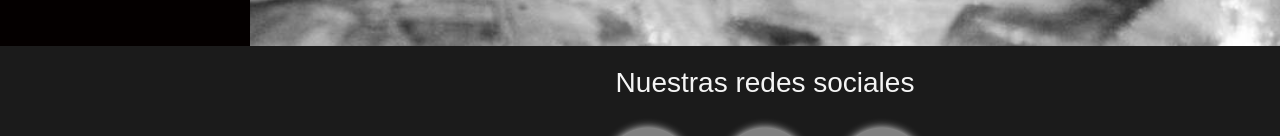
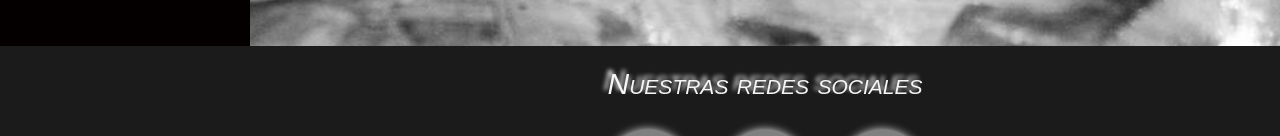
Before and after one commit to gustycastro/proyecto-coderhouse, a website: page paginas/contacto.html in a window 1280 px wide. Shown: the part 754-890 px from the top of the page. Drawn offline with nearby package versions, Linux system fonts and the light colour scheme; a web font is replaced by a local one.

Commit message:
modificaciones en contactos

```diff
--- a/paginas/contacto.html
+++ b/paginas/contacto.html
@@ -66,7 +66,7 @@
             </div>
         </div>
         <div class="redes">
-            <h3>Nuestras redes sociales</h3>
+            <h3 class="redes__titulo">Nuestras redes sociales</h3>
             <a class="facebook" target="_blank" href="https://www.facebook.com/profile.php?id=100044451834451"><i class="fa-brands fa-square-facebook"></i></a>
             <a class="instagram" target="_blank" href="https://www.instagram.com/warriors_maipu/"><i class="fab fa-instagram"></i></a>
             <a class="youtube" target="_blank" href="https://www.youtube.com/"><i class="fa-brands fa-square-youtube"></i></a>
--- a/scss/style.scss
+++ b/scss/style.scss
@@ -510,6 +510,13 @@ h1{
         }
     }
 }
+.redes__titulo{
+    text-align: center;
+    font-size: 30px;
+    font-variant: small-caps;
+    font-style: italic;
+    text-shadow: -4px -4px 4px whitesmoke;
+}
 .redes{
     margin-top: 20px;
     margin-left: 250px;
```
Also changed, not shown: style/style.css, 1 other file.
